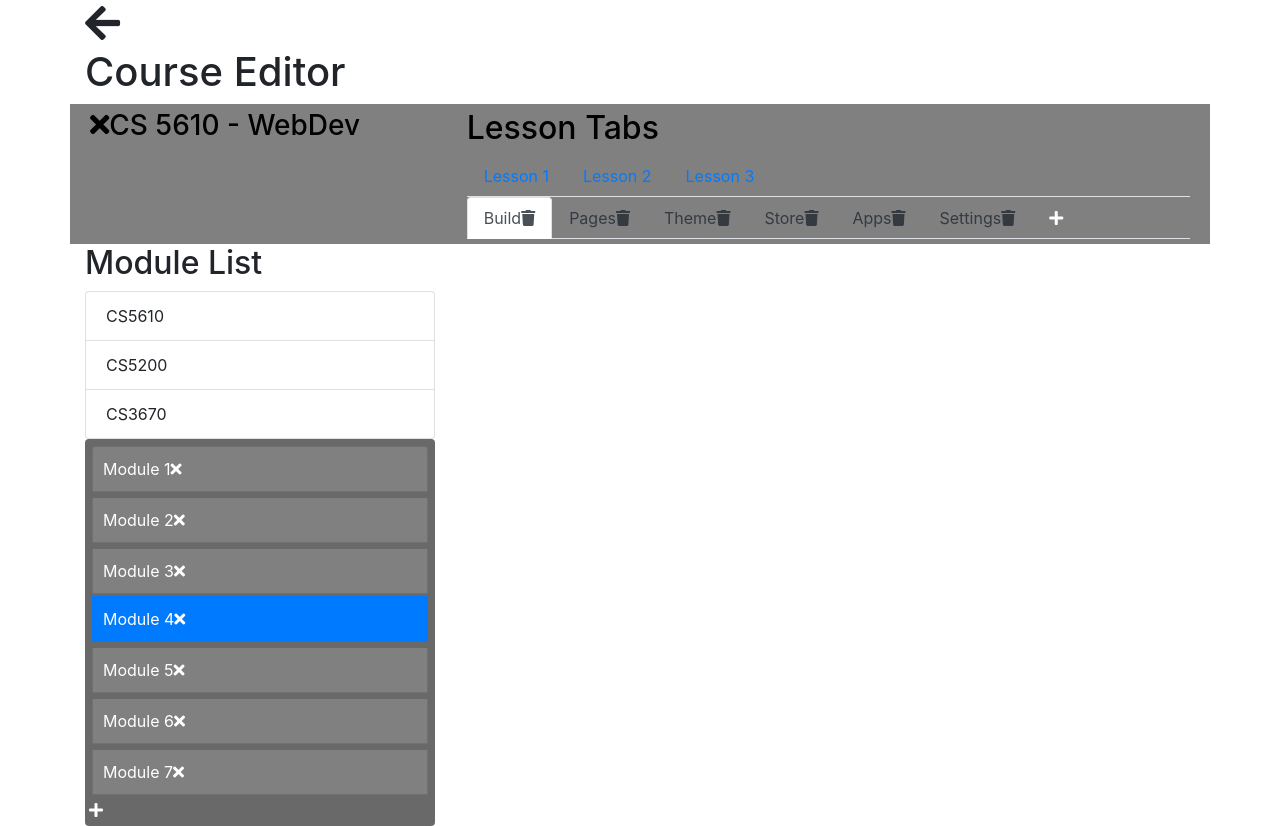
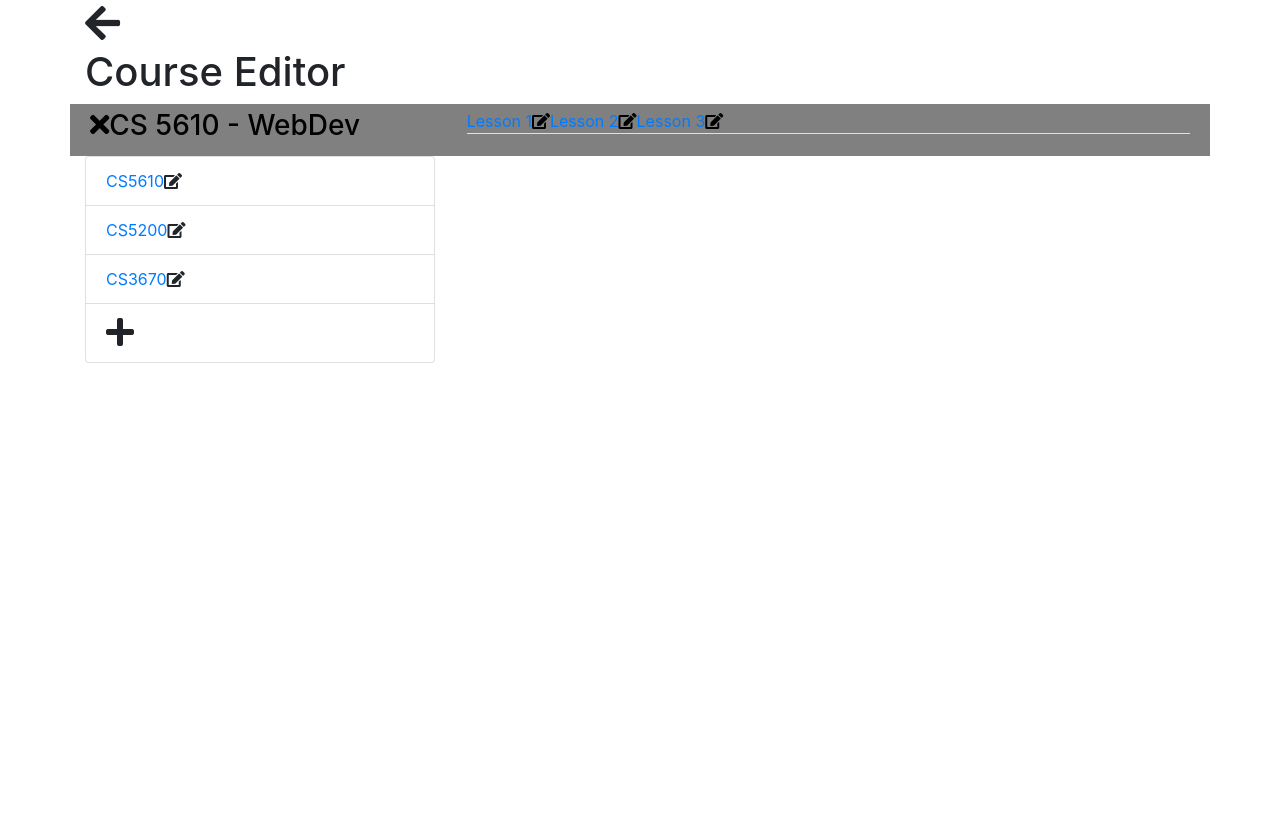
Before and after one commit to leorafink/CS5610-WebDev-sp21-client-react, a React (Create React App) app: page /editor in a window 1280 px wide. After the commit the page ends 800 px from the top, so only its background shows below. Built offline with nearby package versions, Linux system fonts and the light colour scheme.

Commit message:
editable item

```diff
--- a/src/components/course-editor/course-editor.js
+++ b/src/components/course-editor/course-editor.js
@@ -46,7 +46,7 @@ const CourseEditor = ({history}) => {
 
             <div className="col-8">
                 <LessonTabs/>
-                <ul className="nav nav-tabs">
+                {/*<ul className="nav nav-tabs">
 
                     <li className="nav-item">
                         <a className="nav-link active" aria-current="page" href="#">
@@ -96,7 +96,7 @@ const CourseEditor = ({history}) => {
                         </a>
                     </li>
                 </ul>
-
+*/}
             </div>
 
 
@@ -107,7 +107,8 @@ const CourseEditor = ({history}) => {
          <div className="row">
             <div className="col-4">
                 <ModuleList/>
-                <ul className="list-group LF-ModuleTabs">
+
+                {/*<ul className="list-group LF-ModuleTabs">
                     <li className="list-group-item LF-ModuleTabs2">
                         Module 1
                         <i className="pull-right fa fa-times"></i>
@@ -141,11 +142,9 @@ const CourseEditor = ({history}) => {
                         <i className="pull-right fa fa-plus"></i>
                     </div>
 
-                    {/*<a href="../index.html" className="pull-right">*/}
-                    {/*    Home*/}
-                    {/*</a>*/}
+
                 </ul>
-
+*/}
             </div>
 
 
--- a/src/components/course-editor/lesson-tabs.js
+++ b/src/components/course-editor/lesson-tabs.js
@@ -1,19 +1,20 @@
 import React from 'react'
 import {connect} from 'react-redux'
+import EditableItem from "../editable-item";
 
 const LessonTabs = (
     {
         lessons=[]
     }) =>
     <div>
-        <h2>Lesson Tabs</h2>
+        {/*<h2>Lesson Tabs</h2>*/}
         <ul className='nav nav-tabs'>
             {
                 lessons.map(lesson =>
                     <li className='nav-item'>
-                        <a className="nav-link" href="#">
-                            {lesson.title}
-                        </a>
+
+                            <EditableItem item={lesson}/>
+
                     </li>)
             }
         </ul>
--- a/src/components/course-editor/module-list.js
+++ b/src/components/course-editor/module-list.js
@@ -1,19 +1,26 @@
 import React from 'react'
 import {connect} from 'react-redux'
+import EditableItem from "../editable-item";
 
 const ModuleList = (
     {
-        modules=[]
+        modules=[],
+        createModule
     }) =>
     <div>
-        <h2>Module List</h2>
+        {/*<h2>Module List</h2>*/}
+
         <ul className='list-group'>
             {
                 modules.map(module =>
                 <li className='list-group-item'>
-                    {module.title}
+                   <EditableItem item={module}/>
                 </li>)
             }
+            <li className='list-group-item'>
+                <i onClick={createModule} className="fas fa-plus fa-2x"></i>
+            </li>
+
         </ul>
     </div>
 
@@ -21,6 +28,10 @@ const stpm = (state) => ({
     modules: state.moduleReducer.modules
 })
 
-const dtpm = (dispatch) => {}
+const dtpm = (dispatch) => ({
+    createModule: () => {
+        dispatch({type: "CREATE_MODULE"})
+    }
+})
 
 export default connect(stpm, dtpm)(ModuleList)
--- /dev/null
+++ b/src/components/editable-item.js
@@ -0,0 +1,33 @@
+import React, {useState} from "react";
+import {Link} from "react-router-dom";
+
+const EditableItem = ({item}) => {
+       const [editing, setEditing] = useState(false)
+
+        return (
+            <>
+                {
+                    !editing &&
+
+                <>
+                    <Link to="/">
+                            {item.title}
+                    </Link>
+                    <i className="fas fa-edit"></i>
+                </>
+                }
+                {
+                    editing &&
+
+                <>
+                    <input/>
+                    <i className="fas fa-check"></i>
+                    <i className="fas fa-times"></i>
+                </>
+                }
+
+            </>
+        )
+}
+
+export default EditableItem
--- a/src/reducers/module-reducer.js
+++ b/src/reducers/module-reducer.js
@@ -9,6 +9,17 @@ const initialState = {
 const moduleReducer = (state = initialState, action) => {
     switch (action.type) {
         case "CREATE_MODULE":
+            const newModule = {
+                title: "New Module",
+                _id: (new Date()).getTime()
+            }
+            return {
+                ...state,
+                modules: [
+                    ...state.modules,
+                    newModule
+                ]
+            }
         case "DELETE_MODULE":
         case "UPDATE_MODULE":
         default:
```
